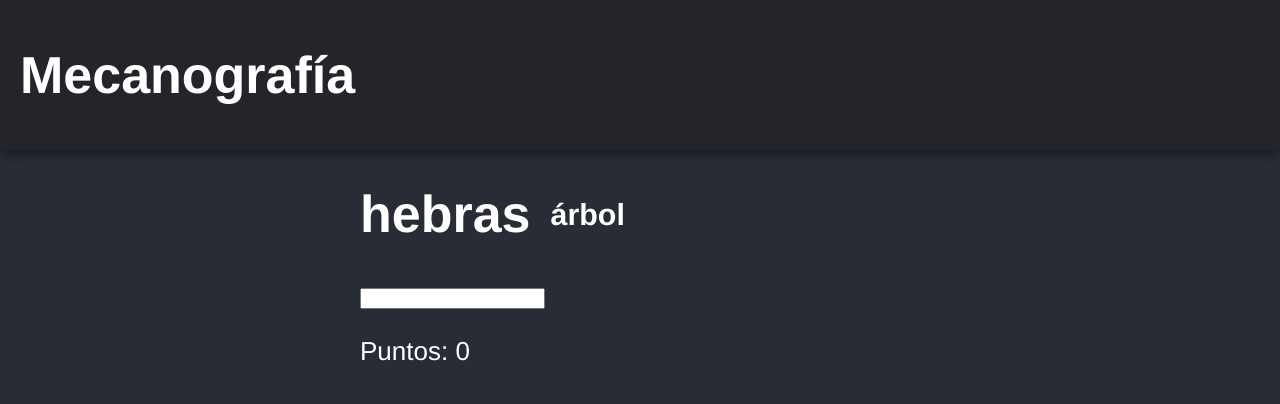
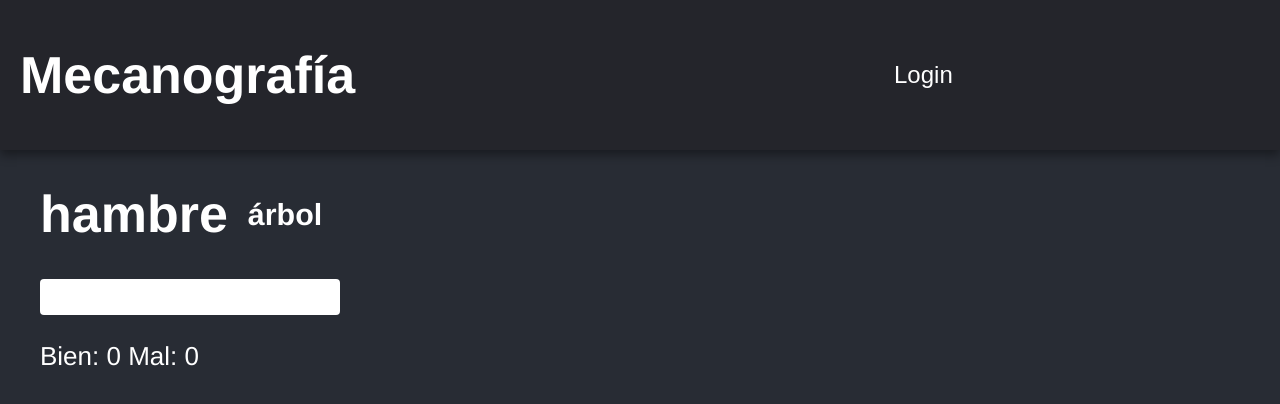
Before and after one commit to 41V4Ro/proyecto, a React (Create React App) app in the folder client/: page / in a window 1280 px wide. Shown: the top 404 px of the page. Built offline with nearby package versions, Linux system fonts and the light colour scheme.

Commit message:
commit lunes 06

```diff
--- a/client/package.json
+++ b/client/package.json
@@ -3,12 +3,17 @@
   "version": "0.1.0",
   "private": true,
   "dependencies": {
+    "@emotion/react": "^11.10.5",
+    "@emotion/styled": "^11.10.5",
+    "@fontsource/roboto": "^4.5.8",
+    "@mui/material": "^5.11.7",
     "@testing-library/jest-dom": "^5.16.5",
     "@testing-library/react": "^13.4.0",
     "@testing-library/user-event": "^13.5.0",
     "axios": "^1.3.0",
     "react": "^18.2.0",
     "react-dom": "^18.2.0",
+    "react-icons": "^4.7.1",
     "react-router-dom": "^6.8.0",
     "react-scripts": "5.0.1",
     "web-vitals": "^2.1.4"
--- a/client/src/App.jsx
+++ b/client/src/App.jsx
@@ -1,8 +1,9 @@
 import {useRoutes} from 'react-router-dom';
 import { useNavigate } from 'react-router-dom';
-import { useState, useEffect} from 'react';
+import { useState} from 'react';
 import {Login} from "./pages/Login";
 import {Register} from "./pages/Register";
+import {BsFillPersonFill,BsBoxArrowLeft} from "react-icons/bs";
 import "./css/App.css";
 function App() {
   let routes = useRoutes([
@@ -13,7 +14,9 @@ function App() {
   return routes;
 }
 function Home(){
-  /* let navigate = useNavigate(); */
+  let navigate = useNavigate();
+
+
   const words = [
     "árbol", "animal", "avisan","amarillo","amistad","antena",
     "brazo", "bicicleta", "burro","birra","brutal","bestias",
@@ -24,11 +27,11 @@ function Home(){
     "grande","gritos","grulla", "gazpacho","gamba",
     "habían","hombro", "hebras", "hambre","híbrido",
     "ignorante","ímpetu", "independencia", "idea", "inferior",
-    "jabaí","jalapeño","jugadores", "jamón","justa",
+    "jabalí","jalapeño","jugadores", "jamón","justa", "jugado", "japón",
     "kilómetro","karaoke", "kétchup",
     "limonada","linterna","luciérnaga", "láser","lista",
     "madre","muertos","mirar", "música","mentira",
-    "navidad","nogal","noche",
+    "navidad","nogal","noche", "noche", "nietos",
     "ñu","ñora",
     "ópera","ocioso","ombligo",
     "pirámide","palabras","puerro",
@@ -39,13 +42,16 @@ function Home(){
     "uva","única","unidad",
     "viento","verde","valioso","vida","vivo",
     "web",
-    "xilófono", "xenofobia",
+    "xilófono",
     "yema","yo","yendo",
     "zapato","zumo","zote"
   ]
+  /* let [previousWord, setPreviousWord] = useState(""); */
   let [word, setWord] = useState(words[Math.floor(Math.random() * words.length)]);
   let [nextWord, setNextWord] = useState(words[Math.floor(Math.random() * words.length)])
   let [userInput, setUserInput] = useState("");
+  let [correct, setCorrect] = useState(0);
+  let [incorrect, setIncorrect] = useState(0);
   let [score, setScore] = useState(0);
   let [key, setKey] = useState("");
 
@@ -56,7 +62,13 @@ function Home(){
     setUserInput(event.target.value);
     if(key === " "){
       if (event.target.value.slice(0, event.target.value.length -1) === word) {
-        setScore(score + 1);
+        setCorrect(correct +1);
+        /* setPreviousWord(word); */
+        setWord(nextWord);
+        setNextWord(words[Math.floor(Math.random() * words.length)])
+        setUserInput('');
+      }else{
+        setIncorrect(incorrect +1);
         setWord(nextWord);
         setNextWord(words[Math.floor(Math.random() * words.length)])
         setUserInput('');
@@ -64,21 +76,29 @@ function Home(){
     }
 
   };
+  const logOut = ()=>{
+    localStorage.removeItem("nombre");
+    navigate("/login");
+  }
+  let user = localStorage.getItem("nombre") ?<><button>{localStorage.getItem("nombre")} <BsFillPersonFill/> </button><a href='/login'>Log out <BsBoxArrowLeft/></a></>: <button onClick={logOut}>Login</button>;
+
   return (
     <div className="App">
       <header className="App-header">
          <h1>Mecanografía</h1>
         <div>
+          {user}
         </div>
       </header>
       <main>
         <div>
           <div>
+            {/* <h3>{previousWord}</h3> */}
             <h1>{word}</h1>
             <h3>{nextWord}</h3>
           </div>
           <input type="text" value={userInput} onKeyDown={keyChange} onChange={compare}/>
-          <p>Puntos: {score}</p>
+          <p>Bien: {correct} Mal: {incorrect}</p>
         </div>
       </main>
     </div>
--- a/client/src/css/App.css
+++ b/client/src/css/App.css
@@ -11,24 +11,55 @@
   align-items: center;
   padding:10px 20px;
 }
+.App header h1{
+  width: 70%;
+}
 .App-header div{
   display: flex;
+
 }
+.App a{
+  text-decoration: none;
+  color:white;
+}
+.App a:hover{
+  text-decoration: none;
+  color:rgb(150, 150, 150);
+}
+
 .App button{
   outline:none;
   color:white;
-  background-color: #24252b;
+  background:none;
   border:none;
   font-size: calc(8px + 2vmin);
 }
+.App button:hover{
+  color:rgb(150, 150, 150);
+}
 .App main>div{
   width: 70vh;
-  margin:0 auto;
+  margin-left: 5vh;
 }
 .App main>div>div{
   display: flex;
   align-items: center;
+
 }
 .App main>div>div> h1{
   margin-right: 20px;
 }
+.App main>div>div> h3{
+  margin-right: 20px;
+
+}
+.App input{
+  width: 50%;
+  display: block;
+  margin-bottom: 20px;
+  padding:10px;
+  margin-bottom: 20px;
+  border-radius: 4px;
+  border: none;
+  font-size: 14px;
+}
--- a/client/src/index.js
+++ b/client/src/index.js
@@ -1,9 +1,12 @@
 import React from 'react';
 import ReactDOM from 'react-dom/client';
 import './css/index.css';
-import {createRoot} from 'react-dom/client';
 import App from './App';
 import {BrowserRouter as Router} from 'react-router-dom';
+import '@fontsource/roboto/300.css';
+import '@fontsource/roboto/400.css';
+import '@fontsource/roboto/500.css';
+import '@fontsource/roboto/700.css';
 
 const root = ReactDOM.createRoot(document.getElementById('root'));
 root.render(
--- a/client/src/pages/Login.jsx
+++ b/client/src/pages/Login.jsx
@@ -3,6 +3,7 @@ import { useState } from 'react'
 import { useNavigate } from 'react-router-dom';
 import Axios from "axios";
 import "../css/login.css";
+
 export const Login = () => {
   let navigate = useNavigate();
   let [formData, setFormData] = useState({username:"",password:""});
@@ -23,7 +24,7 @@ export const Login = () => {
         localStorage.setItem("nombre",response.data.username);
         navigate("/");
       }else{
-        alert("Nombre de usuario o contraseña incorrectos.");
+
       }
       document.querySelector("form").reset();
     }).catch(error=>console.log(error));
```
Also changed, not shown: 2 other files (tests, documents, lock files or other folders).
